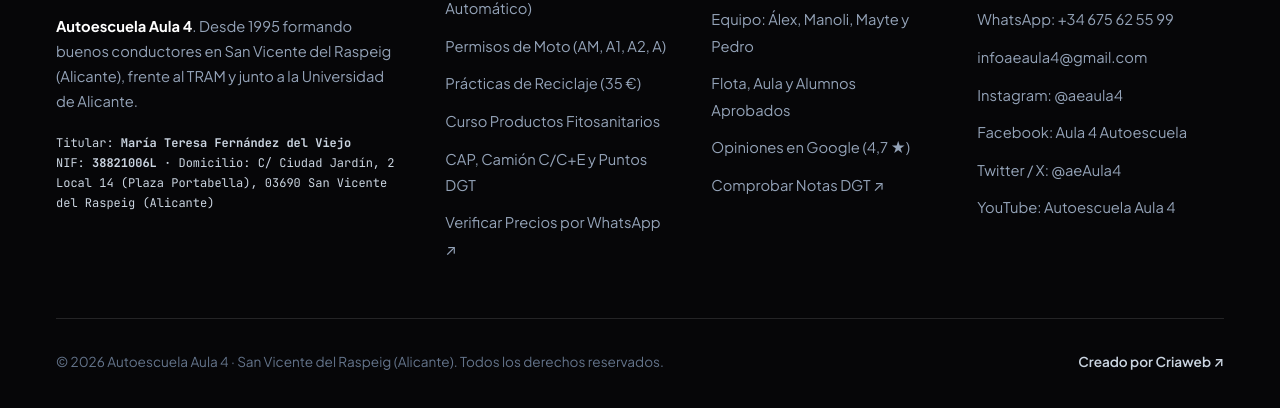
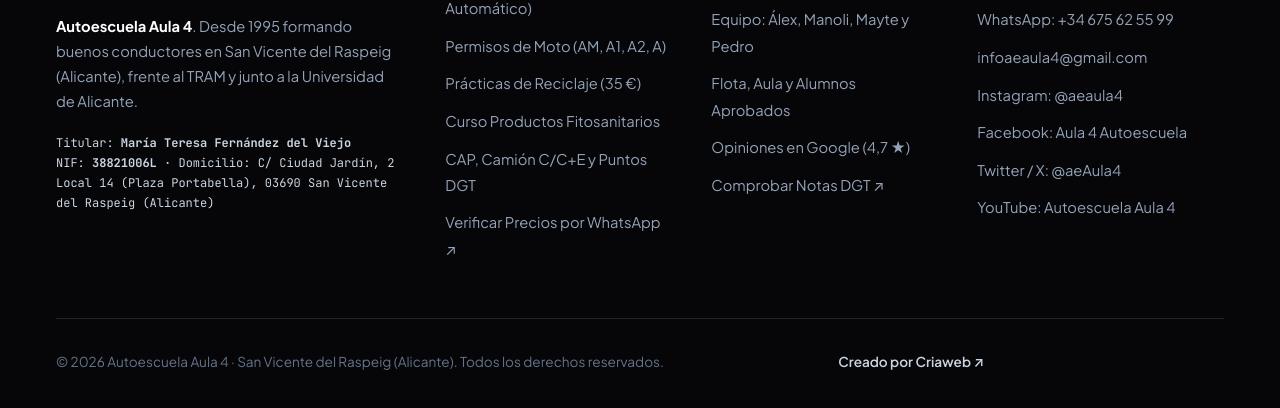
Before and after one commit to ahk2001/autoescuelaaula4, a plain HTML site: page index.html in a window 1280 px wide. Shown: the part 8811-9219 px from the top of the page. Drawn offline with Linux system fonts and the light colour scheme.

Commit message:
fix: atualizar link Instagram Criaweb e afastar footer do botao flutuante

```diff
--- a/index.html
+++ b/index.html
@@ -2374,7 +2374,7 @@
     .site-editorial-footer {
       background: #060608;
       color: #FFFFFF;
-      padding: 5rem 0 6.5rem;
+      padding: 5rem 0 7.5rem;
       border-top: 3px solid var(--delgado-novel);
     }
 
@@ -2433,6 +2433,12 @@
       gap: 1.25rem;
       font-size: 0.85rem;
       color: #64748B;
+    }
+
+    @media (min-width: 768px) {
+      .footer-bottom-row {
+        padding-right: 240px;
+      }
     }
 
     .footer-legal-links {
@@ -3731,7 +3737,7 @@
           © <span id="currentYear">2026</span> Autoescuela Aula 4 · San Vicente del Raspeig (Alicante). Todos los derechos reservados.
         </div>
         <div class="footer-legal-links">
-          <a href="https://www.instagram.com/criawebagencybr/" target="_blank" rel="noopener noreferrer" style="color:#CBD5E1; font-weight:600;">Creado por Criaweb ↗</a>
+          <a href="https://www.instagram.com/agenciacriaweb/" target="_blank" rel="noopener noreferrer" style="color:#CBD5E1; font-weight:600;">Creado por Criaweb ↗</a>
         </div>
       </div>
     </div>
```
Also changed, not shown: 1 other file.
